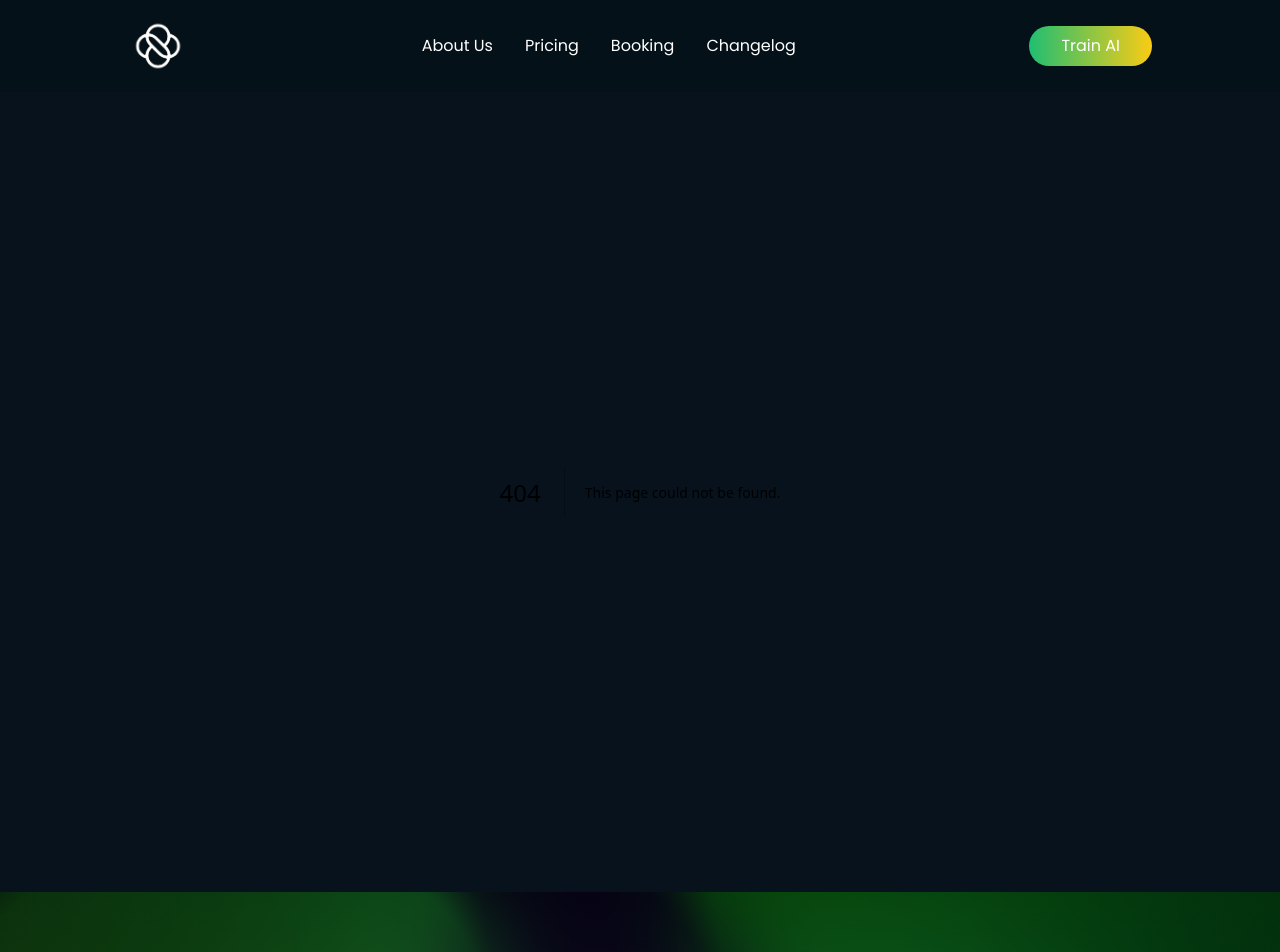
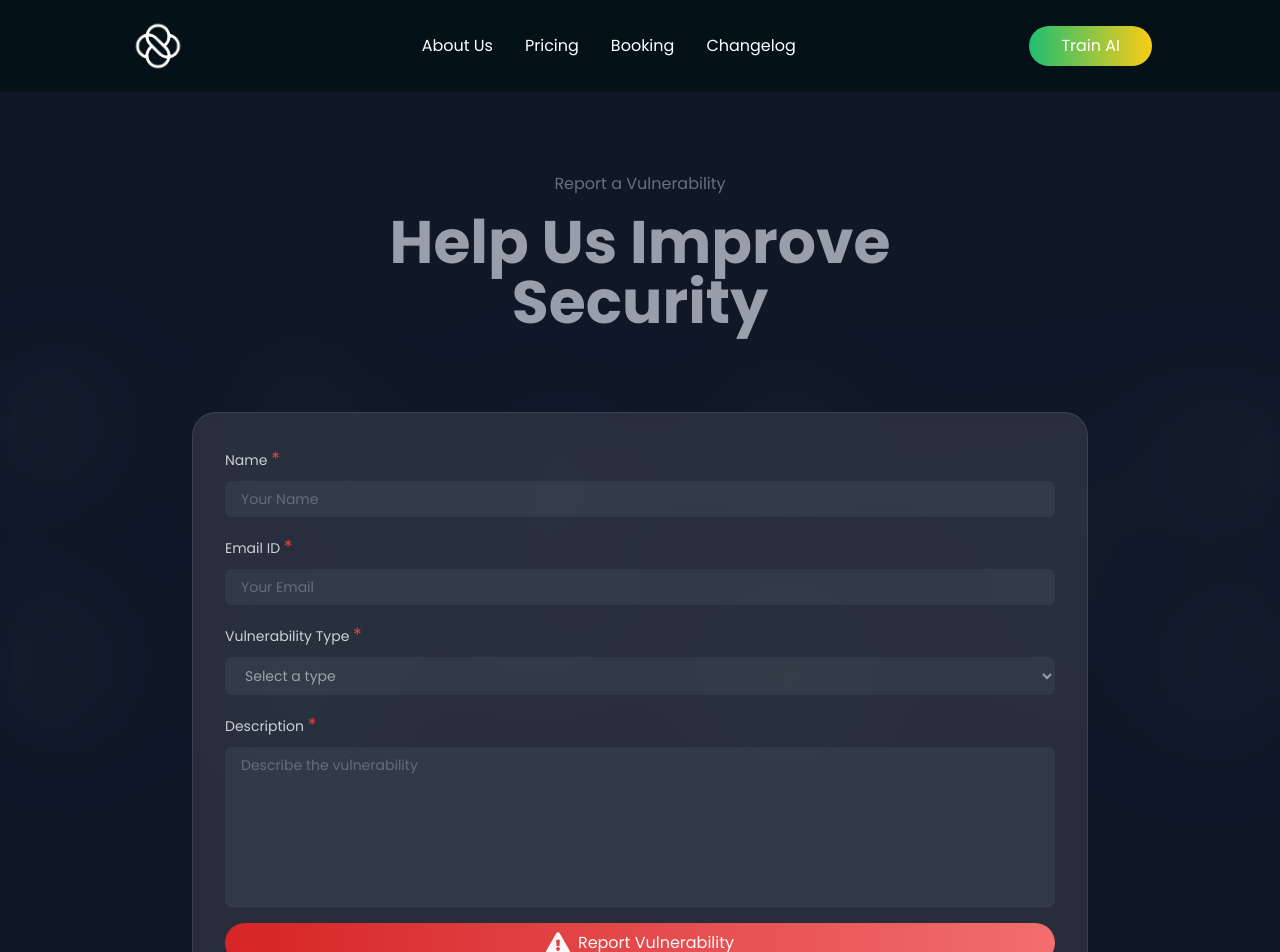
Before and after one commit to abubakar471/New-Quiva-AI, a Next.js app: page /rav in a window 1280 px wide. Before the commit this address had no page. Shown: the top 952 px of the page. Built offline with nearby package versions, Linux system fonts and the light colour scheme.

Commit message:
Create page.jsx

```diff
--- /dev/null
+++ b/app/rav/page.jsx
@@ -0,0 +1,182 @@
+"use client";
+
+import React, { useState } from 'react';
+import { FaExclamationTriangle, FaTimes, FaCheckCircle } from "react-icons/fa";
+
+const ReportVulnerabilityPage = () => {
+  const [formData, setFormData] = useState({
+    name: '',
+    email: '',
+    vulnerability: '',
+    description: ''
+  });
+  const [formErrors, setFormErrors] = useState({
+    name: '',
+    email: '',
+    vulnerability: '',
+    description: ''
+  });
+  const [showPopup, setShowPopup] = useState(false);
+
+  const handleInputChange = (e) => {
+    const { name, value } = e.target;
+    setFormData(prev => ({ ...prev, [name]: value }));
+  };
+
+  const validateForm = () => {
+    let valid = true;
+    const errors = { name: '', email: '', vulnerability: '', description: '' };
+
+    if (!formData.name) {
+      errors.name = 'Name is required';
+      valid = false;
+    }
+    if (!formData.email) {
+      errors.email = 'Email is required';
+      valid = false;
+    }
+    if (!formData.vulnerability) {
+      errors.vulnerability = 'Vulnerability type is required';
+      valid = false;
+    }
+    if (!formData.description) {
+      errors.description = 'Description is required';
+      valid = false;
+    }
+
+    setFormErrors(errors);
+    return valid;
+  };
+
+  const handleSubmit = async (e) => {
+    e.preventDefault();
+    if (validateForm()) {
+      setShowPopup(true);
+
+      // Send form data to a server or webhook (replace URL with your endpoint)
+      try {
+        await fetch('https://your-webhook-url.com', {
+          method: 'POST',
+          headers: {
+            'Content-Type': 'application/json',
+          },
+          body: JSON.stringify({
+            content: `New Vulnerability Report!\n**Name:** ${formData.name}\n**Email:** ${formData.email}\n**Vulnerability Type:** ${formData.vulnerability}\n**Description:** ${formData.description}`
+          }),
+        });
+        console.log('Vulnerability report sent');
+      } catch (error) {
+        console.error('Error sending vulnerability report:', error);
+      }
+    }
+  };
+
+  return (
+    <div style={{
+      background: `url('/assets/images/abstract-2.jpg')`,
+      backgroundSize: "cover",
+      backgroundPosition: "top",
+      backgroundRepeat: "no-repeat",
+    }} className='min-h-screen'>
+      <div style={{
+        background: '#111827',
+        opacity: "0.98",
+        backdropFilter: 'blur(50px)',
+        color: 'white',
+        width: '100%',
+        padding: '80px 0'
+      }}>
+        <div className='w-[90%] md:w-full mx-auto'>
+          <h3 className='text-center text-gray-500'>Report a Vulnerability</h3>
+          <h2 className='sm:w-[90%] w-[80%] lg:w-[40%] mx-auto text-4xl md:text-6xl text-center font-bold text-gray-400 pt-4'>Help Us Improve Security</h2>
+        </div>
+
+        <div className='w-[70%] mx-auto bg-white/10 backdrop-blur-sm border border-white/10 rounded-3xl p-8 mt-20'>
+          <form onSubmit={handleSubmit} className='flex flex-col gap-y-4'>
+            <div className='flex flex-col gap-y-2'>
+              <label className='text-sm text-gray-300'>Name <span className='text-red-500 text-lg'>*</span></label>
+              <input
+                type="text"
+                name="name"
+                value={formData.name}
+                onChange={handleInputChange}
+                placeholder='Your Name'
+                className='py-2 px-4 w-full text-sm text-gray-400 placeholder:text-gray-400/50 bg-gray-400/10 rounded-md outline-none focus:ring-2 focus:ring-red-500/30 border-none'
+                required
+              />
+              {formErrors.name && <p className='text-red-500 text-xs'>{formErrors.name}</p>}
+            </div>
+
+            <div className='flex flex-col gap-y-2'>
+              <label className='text-sm text-gray-300'>Email ID <span className='text-red-500 text-lg'>*</span></label>
+              <input
+                type="email"
+                name="email"
+                value={formData.email}
+                onChange={handleInputChange}
+                placeholder='Your Email'
+                className='py-2 px-4 w-full text-sm text-gray-400 placeholder:text-gray-400/50 bg-gray-400/10 rounded-md outline-none focus:ring-2 focus:ring-red-500/30 border-none'
+                required
+              />
+              {formErrors.email && <p className='text-red-500 text-xs'>{formErrors.email}</p>}
+            </div>
+
+            <div className='flex flex-col gap-y-2'>
+              <label className='text-sm text-gray-300'>Vulnerability Type <span className='text-red-500 text-lg'>*</span></label>
+              <select
+                name="vulnerability"
+                value={formData.vulnerability}
+                onChange={handleInputChange}
+                className='py-2 px-4 w-full text-sm text-gray-400 bg-gray-400/10 rounded-md outline-none focus:ring-2 focus:ring-red-500/30 border-none'
+                required
+              >
+                <option value="" disabled>Select a type</option>
+                <option value="XSS">XSS</option>
+                <option value="SQL Injection">SQL Injection</option>
+                <option value="CSRF">CSRF</option>
+                <option value="Other">Other</option>
+              </select>
+              {formErrors.vulnerability && <p className='text-red-500 text-xs'>{formErrors.vulnerability}</p>}
+            </div>
+
+            <div className='flex flex-col gap-y-2'>
+              <label className='text-sm text-gray-300'>Description <span className='text-red-500 text-lg'>*</span></label>
+              <textarea
+                name="description"
+                value={formData.description}
+                onChange={handleInputChange}
+                placeholder='Describe the vulnerability'
+                className='py-2 px-4 w-full text-sm text-gray-400 placeholder:text-gray-400/50 bg-gray-400/10 rounded-md outline-none focus:ring-2 focus:ring-red-500/30 border-none h-40 resize-none'
+                required
+              />
+              {formErrors.description && <p className='text-red-500 text-xs'>{formErrors.description}</p>}
+            </div>
+
+            <button type="submit" className='bg-gradient-to-r from-red-600 to-red-400 hover:from-red-700 hover:to-red-500 transition-all duration-300 ease-in-out text-white px-6 py-2 rounded-full flex items-center justify-center'>
+              <FaExclamationTriangle className='w-6 h-6 mr-2' /> Report Vulnerability
+            </button>
+          </form>
+        </div>
+
+        {/* Popup */}
+        {showPopup && (
+          <div className='fixed inset-0 bg-gray-900 bg-opacity-70 flex items-center justify-center'>
+            <div className='bg-gray-800 text-white p-6 rounded-lg w-[80%] max-w-3xl relative'>
+              <button className='absolute top-3 right-3 text-gray-400' onClick={() => setShowPopup(false)}>
+                <FaTimes />
+              </button>
+              <h4 className='font-bold text-xl'>Report Submitted</h4>
+              <p className='mt-2'>Thank you for reporting the vulnerability. We appreciate your effort in helping us improve security. Our team will review the details and take appropriate action.</p>
+              <div className='mt-4 flex items-center'>
+                <FaCheckCircle className='text-green-500 w-6 h-6 mr-2' />
+                <p className='text-gray-300'>Your report has been successfully submitted.</p>
+              </div>
+            </div>
+          </div>
+        )}
+      </div>
+    </div>
+  );
+};
+
+export default ReportVulnerabilityPage;
```
